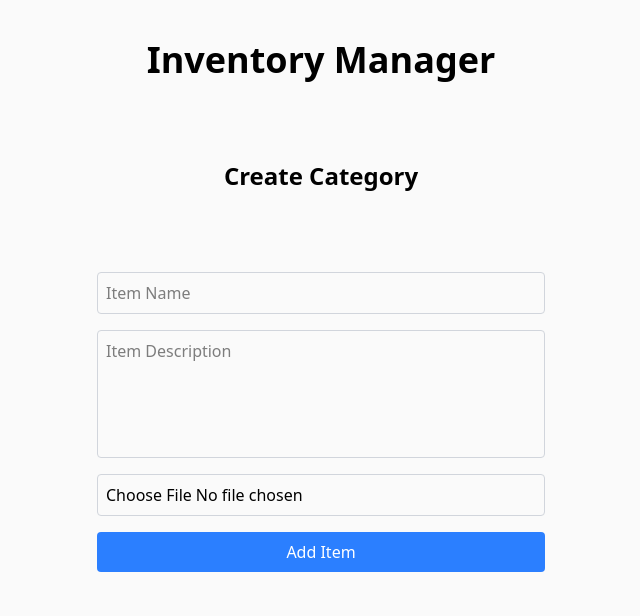
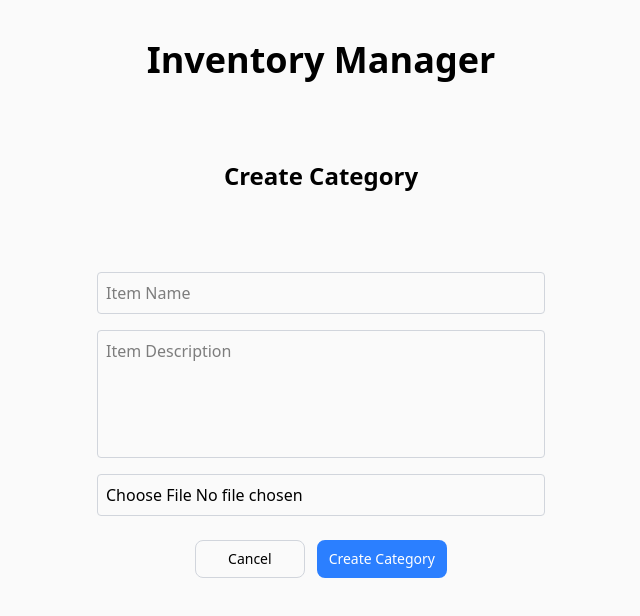
Before and after one commit to AdnanChowdhury7249/Project-Inventory-Application, a React (Vite) app in the folder frontend/: page /create-category in a window 1280 px wide. Shown: the top 616 px of the page, without its empty margins (319-959 px from the left). Built offline with nearby package versions, Linux system fonts and the light colour scheme.

Commit message:
frontend - buttons for navigation and improved styling

```diff
--- a/frontend/src/components/CategoryForm.jsx
+++ b/frontend/src/components/CategoryForm.jsx
@@ -1,7 +1,9 @@
 import { useState, useEffect } from "react";
 import { useParams } from "react-router-dom";
+import { useNavigate } from "react-router-dom";
 
 const ItemForm = ({ initialData = { name: "", description: "", image: null }, onSubmit }) => {
+  const navigate = useNavigate();
   const { id: categoryId } = useParams();
   const [itemData, setItemData] = useState(initialData);
   const [error, setError] = useState(null);
@@ -65,11 +67,23 @@ const ItemForm = ({ initialData = { name: "", description: "", image: null }, on
           className="p-2 border border-gray-300 rounded w-full h-32 resize-none"
         />
         <input type="file" accept="image/*" onChange={handleFileChange} className="p-2 border border-gray-300 rounded" />
-        <button type="submit" className="bg-blue-500 text-white py-2 rounded cursor-pointer">
-          {initialData.name ? "Update Item" : "Add Item"}
-        </button>
+        <div className="max-w-lg mx-auto py-2 flex gap-3">
+          <button
+            type="button"
+            onClick={() => navigate("/")}
+            className="py-2 cursor-pointer text-sm p-8 font-medium border border-gray-300 rounded-lg hover:bg-gray-100">
+            Cancel
+          </button>
+          <button
+            type="submit"
+            className="bg-blue-500 text-white py-2 cursor-pointer text-sm p-3 font-medium hover:bg-blue-400 rounded-lg  ">
+            {initialData.name ? "Update Item" : "Create Category"}
+          </button>
+        </div>
+
+
       </form>
-    </div>
+    </div >
   );
 };
 
--- a/frontend/src/components/ItemCard.jsx
+++ b/frontend/src/components/ItemCard.jsx
@@ -51,7 +51,7 @@ const ItemCard = ({ item, showActions = false, showCategory = false, handleDelet
         )}
       </div>
 
-      <p className="ml-6 p-0.5 my-6 text-gray-500 text-sm">{item.description}</p>
+      <p className="ml-5 p-0.5 my-6 text-sm">{item.description}</p>
 
       {showCategory && (<p className="px-6 my-4 text-gray-500 text-sm">Category: {item.category_name}</p>)}
 
--- a/frontend/src/components/ItemForm.jsx
+++ b/frontend/src/components/ItemForm.jsx
@@ -1,8 +1,10 @@
 import { useState, useEffect } from "react";
 import { useParams } from "react-router-dom";
 import PropTypes from "prop-types";
+import { useNavigate } from "react-router-dom";
 
 const ItemForm = ({ initialData = { name: "", description: "", image: null }, onSubmit }) => {
+  const navigate = useNavigate()
   const { id: categoryId } = useParams();
   const [itemData, setItemData] = useState(initialData);
   const [error, setError] = useState(null);
@@ -66,9 +68,18 @@ const ItemForm = ({ initialData = { name: "", description: "", image: null }, on
           className="p-2 border border-gray-300 rounded w-full h-32 resize-none"
         />
         <input type="file" accept="image/*" onChange={handleFileChange} className="p-2 border border-gray-300 rounded" />
-        <button type="submit" className="bg-blue-500 text-white py-2 rounded cursor-pointer">
-          {initialData.name ? "Update Item" : "Add Item"}
-        </button>
+
+        <div className="max-w-lg mx-auto py-2 flex gap-3">
+          <button
+            type="button"
+            onClick={() => navigate(-1)}
+            className="py-2 cursor-pointer text-sm p-6 font-medium border border-gray-300 rounded-lg hover:bg-gray-100">
+            Cancel
+          </button>
+          <button type="submit" className="bg-blue-500 p-5 text-white py-2 cursor-pointer text-sm  font-medium hover:bg-blue-400 rounded-lg">
+            {initialData.name ? "Update Item" : "Add Item"}
+          </button>
+        </div>
       </form>
     </div>
   );
--- a/frontend/src/pages/CategoriesPage.jsx
+++ b/frontend/src/pages/CategoriesPage.jsx
@@ -7,21 +7,24 @@ const CategoryPage = () => {
 
   return (
     <div>
-      <div className="flex justify-center gap-4 my-10">
+      <div className="flex justify-center my-10">
+        <div className="flex bg-gray-100 rounded-b-md p-1 shadow-md w-1/2 max-w-lg justify-between">
           <button
-          className="w-40 py-3 px-5 bg-blue-500 text-white font-bold rounded-md shadow-md hover:bg-blue-700 transition duration-300 cursor-pointer"
+            className="flex-1 px-6 py-2 text-gray-600 font-medium rounded-md  transition duration-300
+                 hover:bg-white hover:shadow-md focus:bg-white focus:shadow-md cursor-pointer"
             onClick={() => navigate("/create-category")}
           >
             Create Category
           </button>
           <button
-          className="w-40 py-3 px-5 bg-blue-500 text-white font-bold rounded-md shadow-md hover:bg-blue-700 transition duration-300 cursor-pointer"
+            className="flex-1 px-6 py- text-gray-600 font-medium rounded-md  transition duration-300
+                 hover:bg-white hover:shadow-md focus:bg-white focus:shadow-md cursor-pointer"
             onClick={() => navigate("/items")}
           >
             All Items
           </button>
         </div>
-
+      </div>
       <CategoryList />
     </div>
   );
```
Lines whose indentation alone changed are shown as unchanged.
